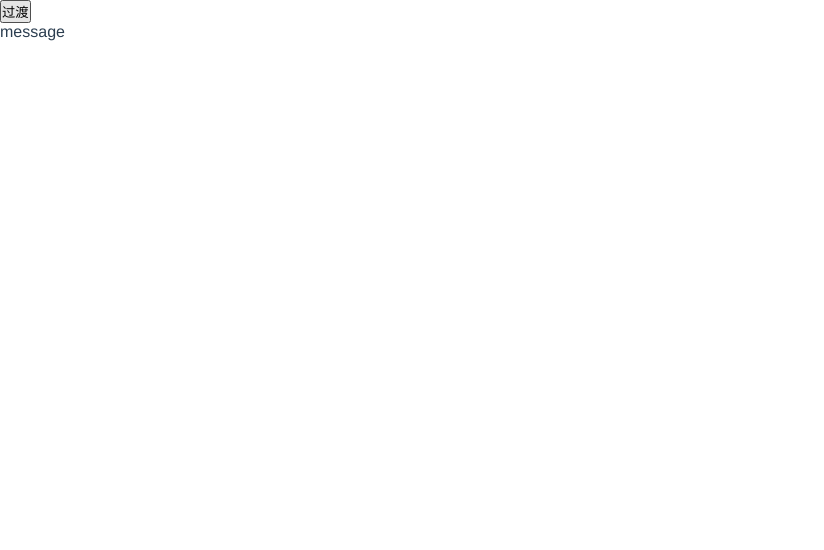
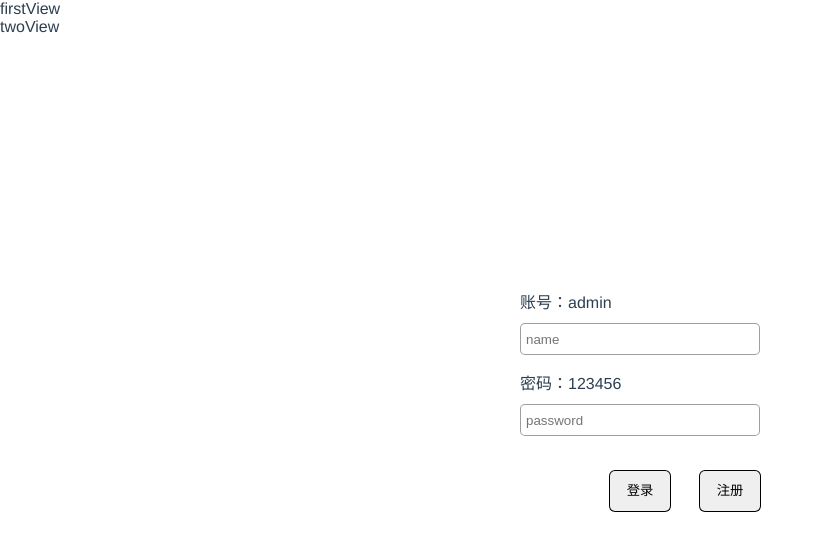
Before and after one commit to Mario-Marion/create-read-update-delete, a Vue app: page /transition in a window 1280 px wide. Shown: the top 550 px of the page, without its empty margins (0-824 px from the left). Built offline with nearby package versions, Linux system fonts and the light colour scheme.

Commit message:
is特性练习

```diff
--- a/src/views/transition/practice.vue
+++ b/src/views/transition/practice.vue
@@ -1,31 +1,36 @@
 <template>
-  <div>
-    <button @click="show = !show">过渡</button>
-    <transition name="slide-fade">
-      <p v-if="show">message</p>
-    </transition>
-  </div>
+<div>
+  <ul>
+    <li @click="switchover">{{firstView}}</li>
+    <li @click="switchover">{{twoView}}</li>
+  </ul>
+  <component :is='warehouse'></component>
+</div>
 </template>
 
 <script>
+
+import firstView from '../login'
+import twoView from '../userinfo'
+
 export default {
   data() {
     return {
-      show: true
+      firstView: 'firstView',
+      twoView: 'twoView',
+      warehouse: 'firstView'
+    }
+  },
+  components: {
+    firstView,
+    twoView
+  },
+  methods: {
+    switchover () {
+      this.warehouse === this.firstView ? this.warehouse = this.twoView : this.warehouse = this.firstView
     }
   }
 }
 </script>
 <style scoped>
-.slide-fade-enter-active {
-  transition: all .3s ease;
-}
-.slide-fade-leave-active {
-  transition: all .8s cubic-bezier(1.0, 0.5, 0.8, 1.0);
-}
-.slide-fade-enter, .slide-fade-leave-to
-/* .slide-fade-leave-active for below version 2.1.8 */ {
-  transform: translateX(10px);
-  opacity: 0;
-}
 </style>
```
